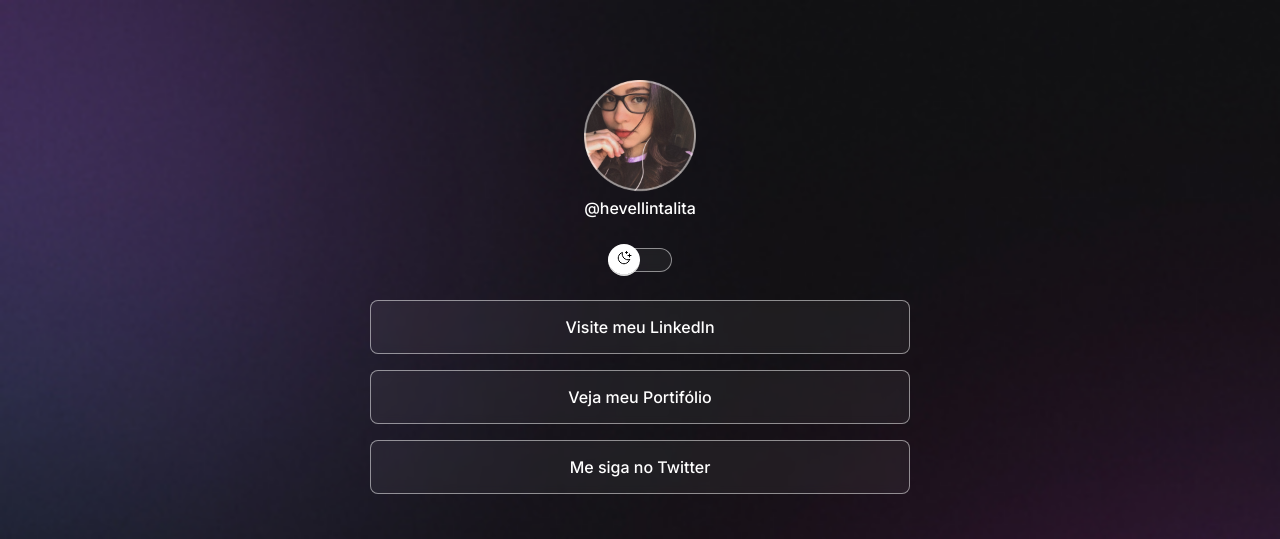
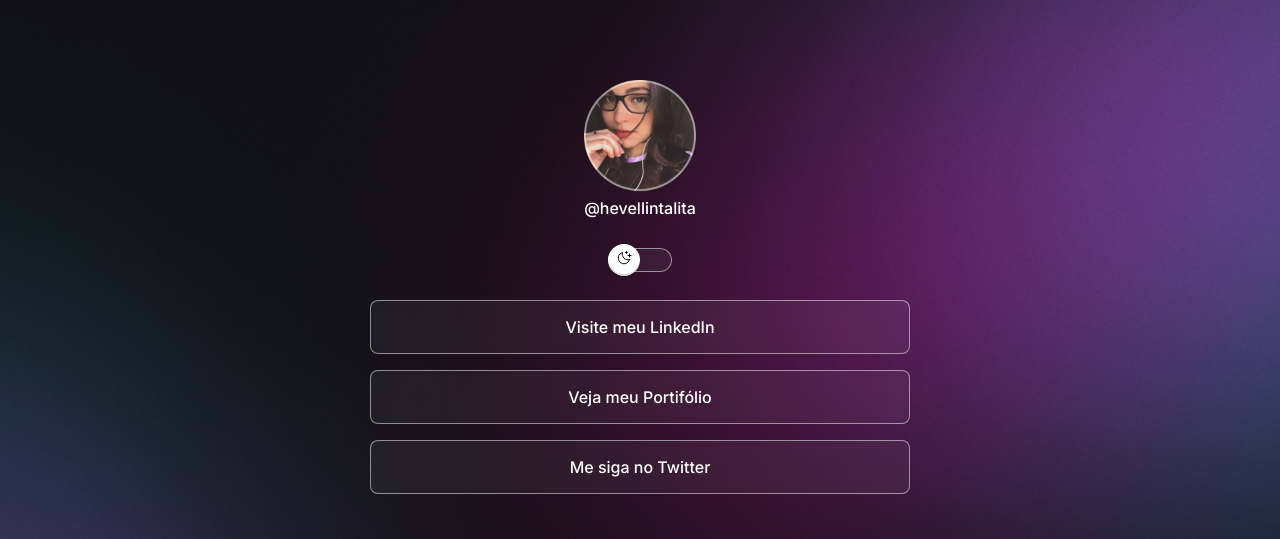
Before and after one commit to Hevellintalita/Projeto, a plain HTML site: page index.html in a window 1280 px wide. Shown: the top 539 px of the page. Drawn offline with nearby package versions, Linux system fonts and the light colour scheme.

Commit message:
change background based on media queries

```diff
--- a/style.css
+++ b/style.css
@@ -34,6 +34,7 @@ body {
 
   /*background:color: image repeat position/size */
   background: var(--bg-url) no-repeat top center/cover;
+  height: 100vh;
 }
 
 body * {
@@ -166,4 +167,13 @@ footer {
   font-size: 14px;
 }
 
-/* media */
+/* media queries*/
+@media (min-width: 700px) {
+  :root {
+    --bg-url: url(./assets/bg-desktop.jpg);
+  }
+
+  .light {
+    --bg-url: url(./assets/bg-desktop.light.jpg);
+  }
+}
```
Also changed, not shown: assets/bg-desktop.jpg (renamed from assets/bj-desktop.jpg).
